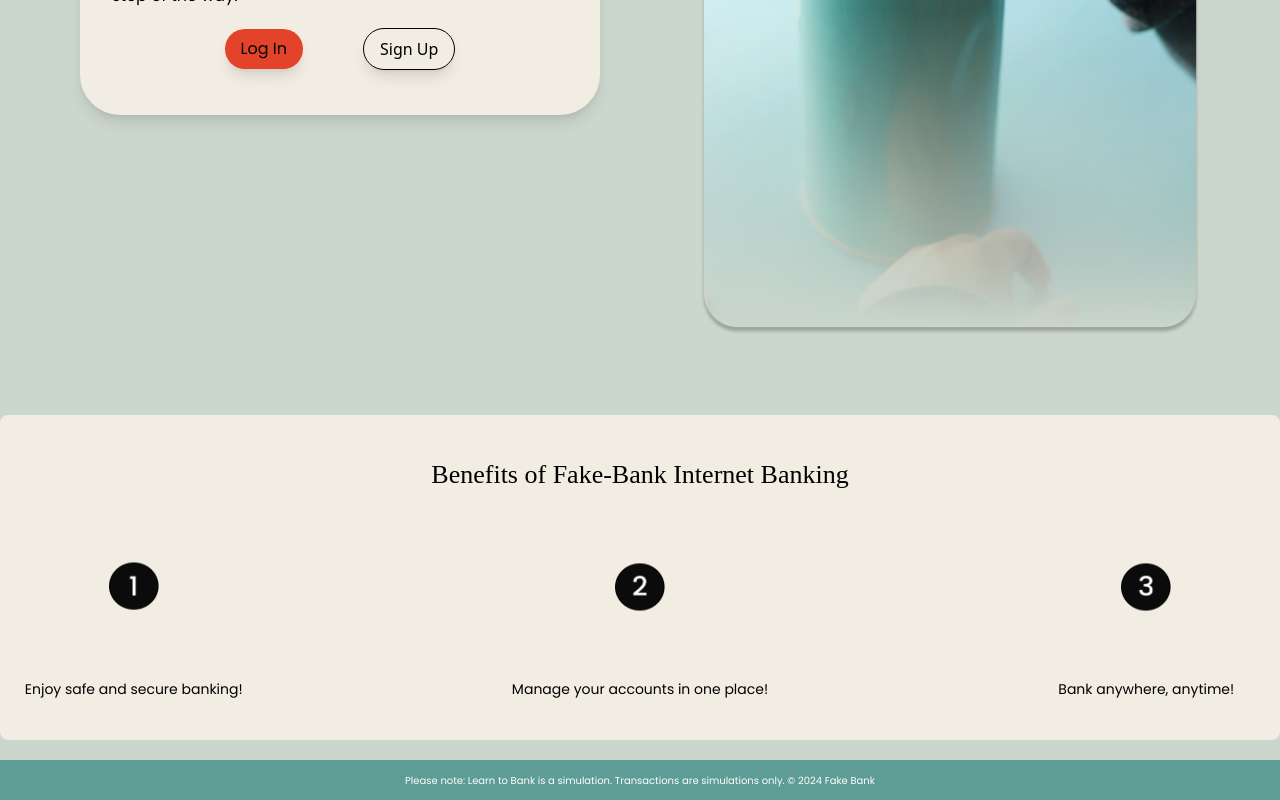
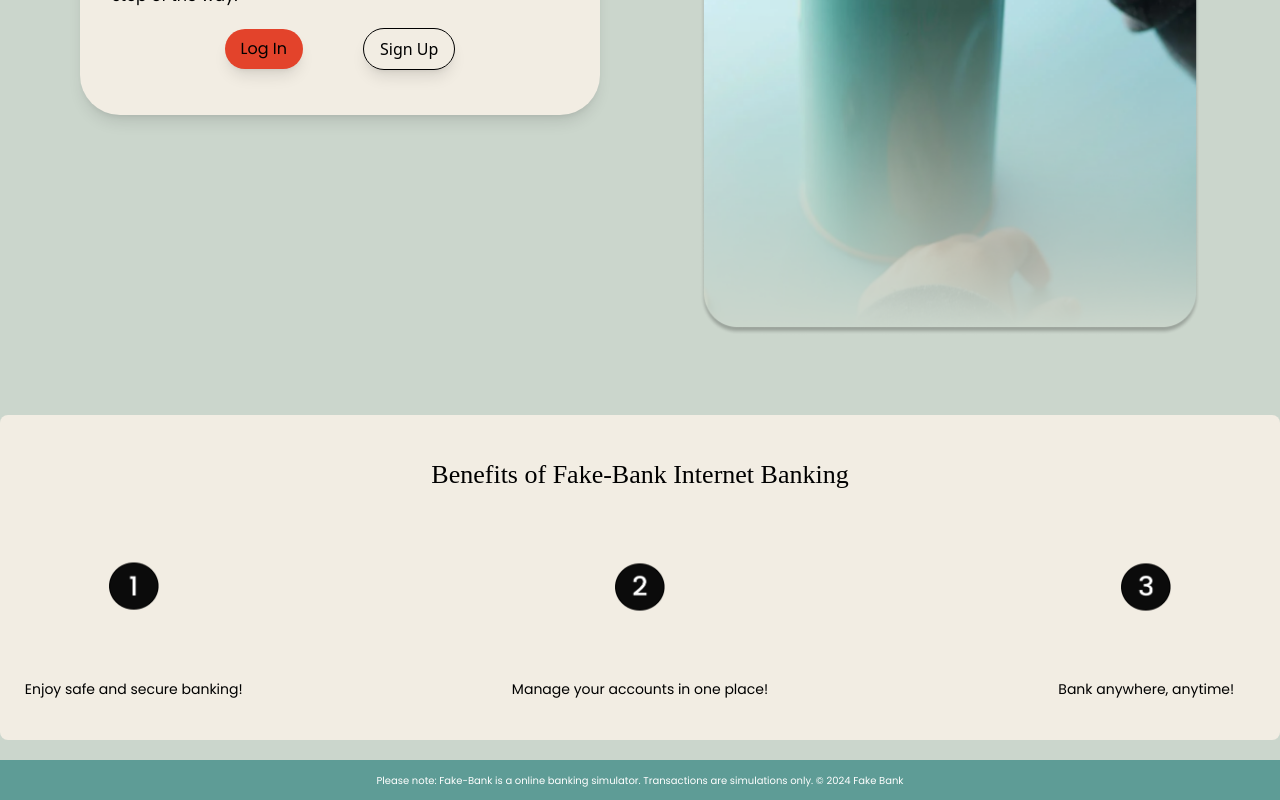
Before and after one commit to ponkpook/Fake-Bank-Front, a React (Create React App) app: page / in a window 1280 px wide. Shown: the part 333-1133 px from the top of the page. Built offline with nearby package versions, Linux system fonts and the light colour scheme; a web font is replaced by a local one.

Commit message:
Update footer.tsx

```diff
--- a/src/components/footer.tsx
+++ b/src/components/footer.tsx
@@ -4,7 +4,7 @@ export const Footer: React.FC = () => {
   return (
     <div className="w-full h-space-10 relative bg-teal-green mt-space-5">
       <div className="flex items-center justify-center h-full text-white text-xs font-normal font-poppins">
-        Please note: Learn to Bank is a simulation. Transactions are simulations
+        Please note: Fake-Bank is a online banking simulator. Transactions are simulations
         only. © 2024 Fake Bank
       </div>
     </div>
```
